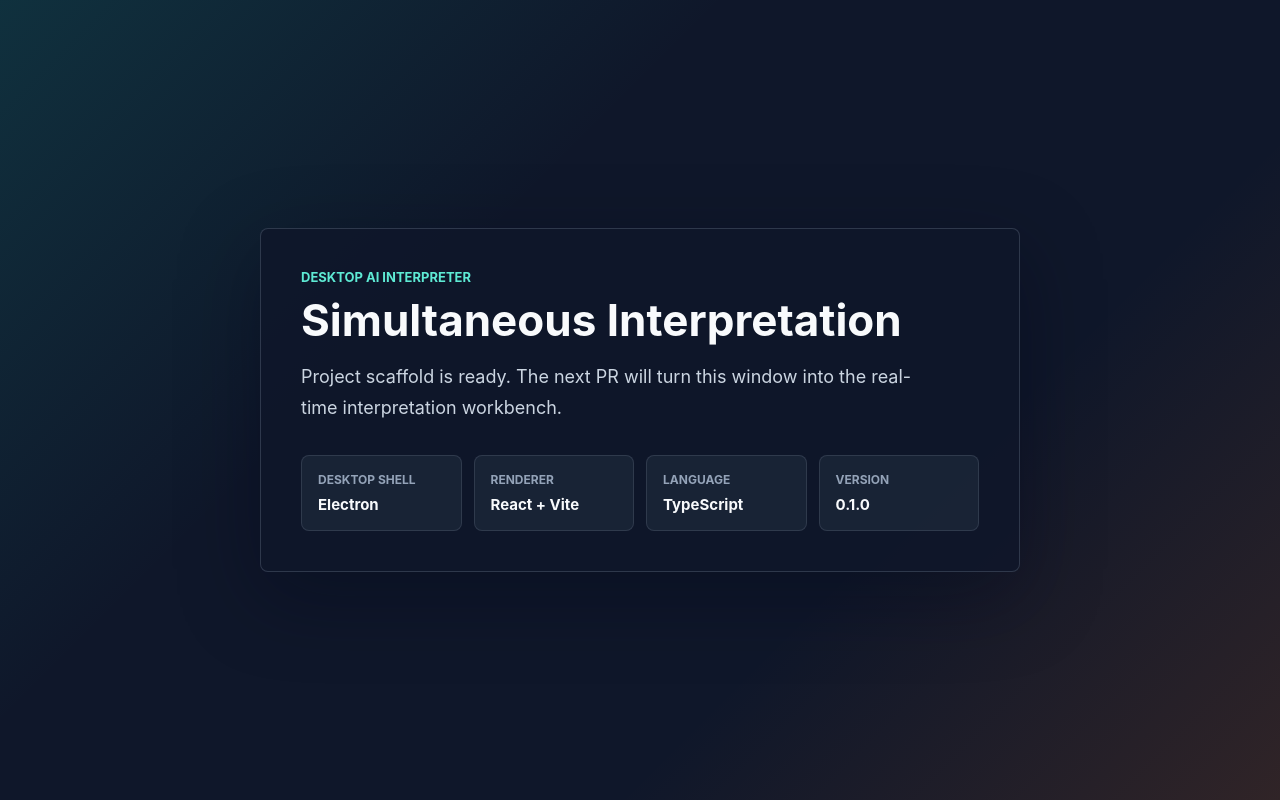
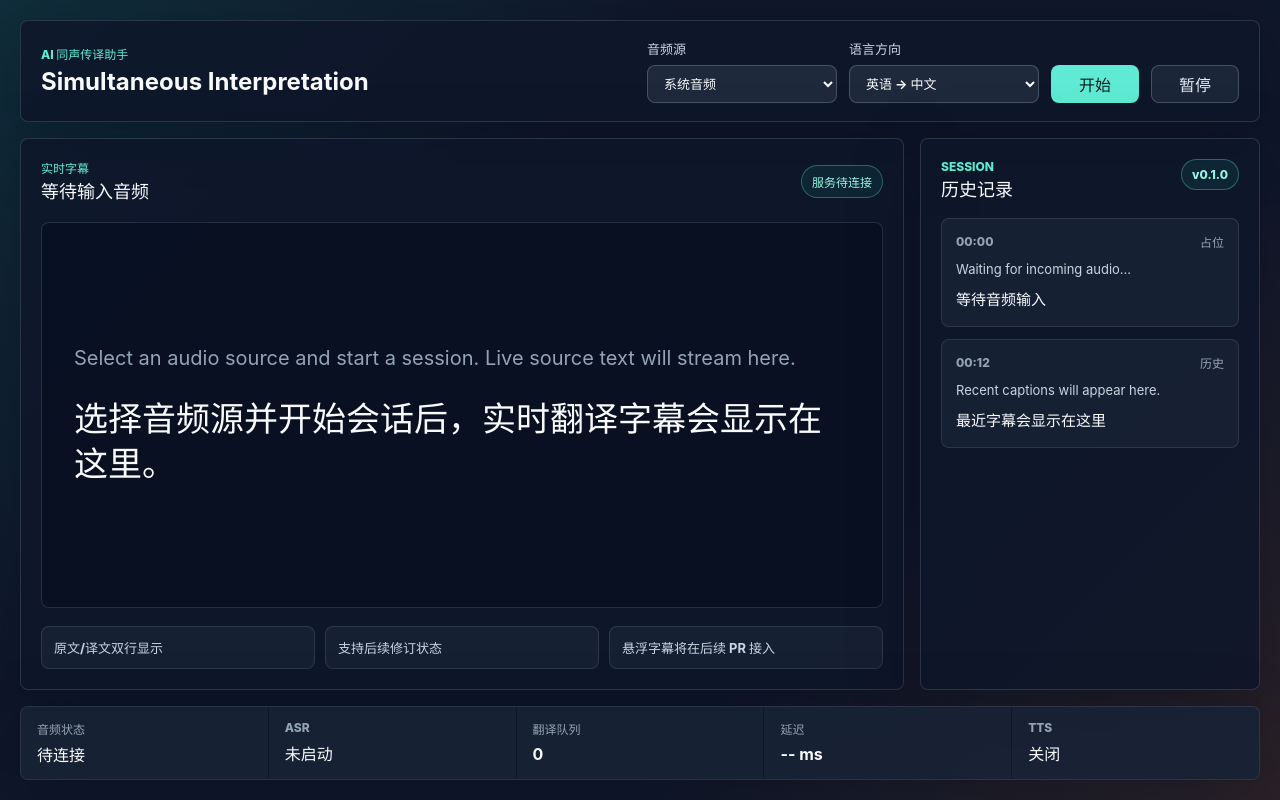
Before and after one commit to Hddcc/Simultaneous-Interpretation, a React (Vite) app: page / in a window 1280 px wide. Built offline with nearby package versions, Linux system fonts and the light colour scheme.

Commit message:
Add workbench UI shell

```diff
--- a/src/App.tsx
+++ b/src/App.tsx
@@ -1,34 +1,127 @@
+const sourceOptions = ["系统音频", "麦克风", "文件模拟"];
+const languageOptions = ["英语 -> 中文", "中文 -> 英语"];
+
+const historyItems = [
+  {
+    time: "00:00",
+    source: "Waiting for incoming audio...",
+    translation: "等待音频输入",
+    state: "占位"
+  },
+  {
+    time: "00:12",
+    source: "Recent captions will appear here.",
+    translation: "最近字幕会显示在这里",
+    state: "历史"
+  }
+];
+
+const metrics = [
+  { label: "音频状态", value: "待连接" },
+  { label: "ASR", value: "未启动" },
+  { label: "翻译队列", value: "0" },
+  { label: "延迟", value: "-- ms" },
+  { label: "TTS", value: "关闭" }
+];
+
 export function App() {
   const appInfo = window.simultaneousInterpretation;
 
   return (
     <main className="app-shell" aria-labelledby="app-title">
-      <section className="intro-panel">
-        <p className="eyebrow">Desktop AI Interpreter</p>
-        <h1 id="app-title">Simultaneous Interpretation</h1>
-        <p className="lede">
-          Project scaffold is ready. The next PR will turn this window into the
-          real-time interpretation workbench.
-        </p>
-        <dl className="status-grid" aria-label="Application scaffold status">
-          <div>
-            <dt>Desktop shell</dt>
-            <dd>Electron</dd>
+      <header className="top-bar" aria-label="同声传译控制区">
+        <div className="brand-block">
+          <p className="eyebrow">AI 同声传译助手</p>
+          <h1 id="app-title">Simultaneous Interpretation</h1>
+        </div>
+
+        <form className="control-cluster" aria-label="会话配置">
+          <label>
+            <span>音频源</span>
+            <select defaultValue={sourceOptions[0]} aria-label="选择音频源">
+              {sourceOptions.map((option) => (
+                <option key={option}>{option}</option>
+              ))}
+            </select>
+          </label>
+
+          <label>
+            <span>语言方向</span>
+            <select defaultValue={languageOptions[0]} aria-label="选择语言方向">
+              {languageOptions.map((option) => (
+                <option key={option}>{option}</option>
+              ))}
+            </select>
+          </label>
+
+          <button type="button" className="primary-action">
+            开始
+          </button>
+          <button type="button" className="secondary-action">
+            暂停
+          </button>
+        </form>
+      </header>
+
+      <section className="workspace-grid" aria-label="同传工作台">
+        <section className="live-panel" aria-labelledby="live-caption-title">
+          <div className="section-heading">
+            <div>
+              <p className="section-kicker">实时字幕</p>
+              <h2 id="live-caption-title">等待输入音频</h2>
+            </div>
+            <span className="status-pill">服务待连接</span>
           </div>
-          <div>
-            <dt>Renderer</dt>
-            <dd>React + Vite</dd>
+
+          <div className="caption-stage" aria-live="polite">
+            <p className="source-caption">
+              Select an audio source and start a session. Live source text will
+              stream here.
+            </p>
+            <p className="translated-caption">
+              选择音频源并开始会话后，实时翻译字幕会显示在这里。
+            </p>
           </div>
-          <div>
-            <dt>Language</dt>
-            <dd>TypeScript</dd>
+
+          <div className="placeholder-row" aria-label="字幕占位状态">
+            <span>原文/译文双行显示</span>
+            <span>支持后续修订状态</span>
+            <span>悬浮字幕将在后续 PR 接入</span>
           </div>
-          <div>
-            <dt>Version</dt>
-            <dd>{appInfo?.version ?? "0.1.0"}</dd>
+        </section>
+
+        <aside className="history-panel" aria-labelledby="history-title">
+          <div className="section-heading compact">
+            <div>
+              <p className="section-kicker">Session</p>
+              <h2 id="history-title">历史记录</h2>
+            </div>
+            <span className="small-version">v{appInfo?.version ?? "0.1.0"}</span>
           </div>
-        </dl>
+
+          <div className="history-list">
+            {historyItems.map((item) => (
+              <article className="history-item" key={`${item.time}-${item.state}`}>
+                <div className="history-meta">
+                  <time>{item.time}</time>
+                  <span>{item.state}</span>
+                </div>
+                <p className="history-source">{item.source}</p>
+                <p className="history-translation">{item.translation}</p>
+              </article>
+            ))}
+          </div>
+        </aside>
       </section>
+
+      <footer className="status-strip" aria-label="系统状态">
+        {metrics.map((metric) => (
+          <div className="metric" key={metric.label}>
+            <span>{metric.label}</span>
+            <strong>{metric.value}</strong>
+          </div>
+        ))}
+      </footer>
     </main>
   );
 }
--- a/src/styles.css
+++ b/src/styles.css
@@ -27,96 +27,351 @@ textarea {
   font: inherit;
 }
 
+button,
+select {
+  cursor: pointer;
+}
+
 .app-shell {
   display: grid;
+  grid-template-rows: auto minmax(0, 1fr) auto;
+  gap: 16px;
   min-height: 100vh;
-  place-items: center;
-  padding: 48px;
+  padding: 20px;
   background:
-    linear-gradient(135deg, rgba(20, 184, 166, 0.16), transparent 35%),
-    linear-gradient(315deg, rgba(249, 115, 22, 0.14), transparent 32%),
+    linear-gradient(135deg, rgba(20, 184, 166, 0.14), transparent 34%),
+    linear-gradient(315deg, rgba(249, 115, 22, 0.12), transparent 32%),
     #0f172a;
 }
 
-.intro-panel {
-  width: min(760px, 100%);
-  border: 1px solid rgba(148, 163, 184, 0.24);
+.top-bar,
+.live-panel,
+.history-panel,
+.status-strip {
+  border: 1px solid rgba(148, 163, 184, 0.22);
   border-radius: 8px;
-  padding: 40px;
-  background: rgba(15, 23, 42, 0.82);
-  box-shadow: 0 24px 80px rgba(2, 6, 23, 0.35);
+  background: rgba(15, 23, 42, 0.86);
+  box-shadow: 0 20px 70px rgba(2, 6, 23, 0.26);
 }
 
-.eyebrow {
-  margin: 0 0 12px;
+.top-bar {
+  display: flex;
+  align-items: center;
+  justify-content: space-between;
+  gap: 20px;
+  min-height: 92px;
+  padding: 18px 20px;
+}
+
+.brand-block {
+  min-width: 260px;
+}
+
+.eyebrow,
+.section-kicker {
+  margin: 0;
   color: #5eead4;
-  font-size: 13px;
-  font-weight: 700;
+  font-size: 12px;
+  font-weight: 800;
   letter-spacing: 0;
   text-transform: uppercase;
 }
 
+h1,
+h2,
+p {
+  overflow-wrap: anywhere;
+}
+
 h1 {
-  margin: 0;
+  margin: 6px 0 0;
   color: #f8fafc;
-  font-size: 44px;
-  line-height: 1.08;
+  font-size: 24px;
+  line-height: 1.18;
   letter-spacing: 0;
 }
 
-.lede {
-  max-width: 620px;
-  margin: 18px 0 32px;
-  color: #cbd5e1;
+h2 {
+  margin: 5px 0 0;
+  color: #f8fafc;
   font-size: 18px;
-  line-height: 1.7;
+  line-height: 1.25;
+  letter-spacing: 0;
 }
 
-.status-grid {
+.control-cluster {
   display: grid;
-  grid-template-columns: repeat(4, minmax(0, 1fr));
+  grid-template-columns: minmax(150px, 190px) minmax(150px, 190px) 88px 88px;
   gap: 12px;
+  align-items: end;
   margin: 0;
 }
 
-.status-grid div {
+label {
+  display: grid;
+  gap: 7px;
   min-width: 0;
-  border: 1px solid rgba(148, 163, 184, 0.18);
-  border-radius: 8px;
-  padding: 16px;
-  background: rgba(30, 41, 59, 0.72);
-}
-
-.status-grid dt {
-  margin-bottom: 8px;
-  color: #94a3b8;
-  font-size: 12px;
-  font-weight: 700;
-  letter-spacing: 0;
-  text-transform: uppercase;
-}
-
-.status-grid dd {
-  margin: 0;
-  color: #f8fafc;
-  font-size: 15px;
+  color: #cbd5e1;
+  font-size: 13px;
   font-weight: 700;
 }
 
-@media (max-width: 760px) {
-  .app-shell {
-    padding: 24px;
+select {
+  width: 100%;
+  min-height: 38px;
+  border: 1px solid rgba(148, 163, 184, 0.34);
+  border-radius: 8px;
+  padding: 0 12px;
+  color: #f8fafc;
+  background: #1e293b;
+  outline: none;
+  transition:
+    border-color 180ms ease,
+    box-shadow 180ms ease;
+}
+
+select:focus-visible,
+button:focus-visible {
+  outline: 3px solid rgba(45, 212, 191, 0.46);
+  outline-offset: 2px;
+}
+
+button {
+  min-height: 38px;
+  border-radius: 8px;
+  border: 1px solid transparent;
+  padding: 0 16px;
+  font-weight: 800;
+  transition:
+    background-color 180ms ease,
+    border-color 180ms ease,
+    color 180ms ease;
+}
+
+.primary-action {
+  color: #06201e;
+  background: #5eead4;
+}
+
+.primary-action:hover {
+  background: #2dd4bf;
+}
+
+.secondary-action {
+  color: #e5edf7;
+  border-color: rgba(148, 163, 184, 0.34);
+  background: rgba(30, 41, 59, 0.88);
+}
+
+.secondary-action:hover {
+  border-color: rgba(94, 234, 212, 0.6);
+  color: #f8fafc;
+}
+
+.workspace-grid {
+  display: grid;
+  grid-template-columns: minmax(0, 1fr) 340px;
+  gap: 16px;
+  min-height: 0;
+}
+
+.live-panel,
+.history-panel {
+  min-width: 0;
+  padding: 20px;
+}
+
+.live-panel {
+  display: grid;
+  grid-template-rows: auto minmax(280px, 1fr) auto;
+  gap: 18px;
+}
+
+.history-panel {
+  display: grid;
+  grid-template-rows: auto minmax(0, 1fr);
+  gap: 16px;
+}
+
+.section-heading {
+  display: flex;
+  align-items: center;
+  justify-content: space-between;
+  gap: 14px;
+}
+
+.section-heading.compact {
+  align-items: flex-start;
+}
+
+.status-pill,
+.small-version {
+  flex: 0 0 auto;
+  border: 1px solid rgba(94, 234, 212, 0.34);
+  border-radius: 999px;
+  padding: 7px 10px;
+  color: #99f6e4;
+  background: rgba(13, 148, 136, 0.12);
+  font-size: 12px;
+  font-weight: 800;
+}
+
+.caption-stage {
+  display: grid;
+  align-content: center;
+  gap: 22px;
+  min-height: 280px;
+  border: 1px solid rgba(148, 163, 184, 0.2);
+  border-radius: 8px;
+  padding: 32px;
+  background: rgba(2, 6, 23, 0.36);
+}
+
+.source-caption,
+.translated-caption {
+  margin: 0;
+  letter-spacing: 0;
+}
+
+.source-caption {
+  color: #94a3b8;
+  font-size: 20px;
+  line-height: 1.55;
+}
+
+.translated-caption {
+  color: #f8fafc;
+  font-size: 34px;
+  font-weight: 800;
+  line-height: 1.34;
+}
+
+.placeholder-row {
+  display: grid;
+  grid-template-columns: repeat(3, minmax(0, 1fr));
+  gap: 10px;
+}
+
+.placeholder-row span {
+  min-height: 40px;
+  border: 1px solid rgba(148, 163, 184, 0.18);
+  border-radius: 8px;
+  padding: 11px 12px;
+  color: #cbd5e1;
+  background: rgba(30, 41, 59, 0.54);
+  font-size: 13px;
+  font-weight: 700;
+}
+
+.history-list {
+  display: grid;
+  align-content: start;
+  gap: 12px;
+  min-height: 0;
+  overflow: auto;
+}
+
+.history-item {
+  border: 1px solid rgba(148, 163, 184, 0.18);
+  border-radius: 8px;
+  padding: 14px;
+  background: rgba(30, 41, 59, 0.58);
+}
+
+.history-meta {
+  display: flex;
+  align-items: center;
+  justify-content: space-between;
+  gap: 12px;
+  color: #94a3b8;
+  font-size: 12px;
+  font-weight: 800;
+}
+
+.history-source,
+.history-translation {
+  margin: 10px 0 0;
+  line-height: 1.5;
+}
+
+.history-source {
+  color: #cbd5e1;
+  font-size: 13px;
+}
+
+.history-translation {
+  color: #f8fafc;
+  font-size: 15px;
+  font-weight: 800;
+}
+
+.status-strip {
+  display: grid;
+  grid-template-columns: repeat(5, minmax(0, 1fr));
+  gap: 1px;
+  overflow: hidden;
+  padding: 0;
+}
+
+.metric {
+  display: grid;
+  gap: 5px;
+  min-width: 0;
+  min-height: 64px;
+  padding: 13px 16px;
+  background: rgba(30, 41, 59, 0.62);
+}
+
+.metric span {
+  color: #94a3b8;
+  font-size: 12px;
+  font-weight: 800;
+}
+
+.metric strong {
+  color: #f8fafc;
+  font-size: 16px;
+  letter-spacing: 0;
+}
+
+@media (max-width: 980px) {
+  .top-bar {
+    align-items: stretch;
+    flex-direction: column;
   }
 
-  .intro-panel {
-    padding: 28px;
+  .control-cluster {
+    grid-template-columns: repeat(2, minmax(0, 1fr));
   }
 
-  h1 {
-    font-size: 34px;
+  .workspace-grid {
+    grid-template-columns: 1fr;
   }
 
-  .status-grid {
+  .status-strip {
     grid-template-columns: repeat(2, minmax(0, 1fr));
   }
 }
+
+@media (max-width: 640px) {
+  .app-shell {
+    padding: 12px;
+  }
+
+  .control-cluster,
+  .placeholder-row {
+    grid-template-columns: 1fr;
+  }
+
+  .caption-stage {
+    padding: 22px;
+  }
+
+  .translated-caption {
+    font-size: 26px;
+  }
+
+  .status-strip {
+    grid-template-columns: 1fr;
+  }
+}
```
Also changed, not shown: openspec/changes/add-desktop-simultaneous-interpretation/design.md (+3 -0 lines), openspec/changes/add-desktop-simultaneous-interpretation/proposal.md (+2 -0 lines), openspec/changes/add-desktop-simultaneous-interpretation/specs/project-delivery-workflow/spec.md (+7 -0 lines), openspec/changes/add-desktop-simultaneous-interpretation/tasks.md (+6 -6 lines), 2 other files (tests, documents, lock files or other folders).
